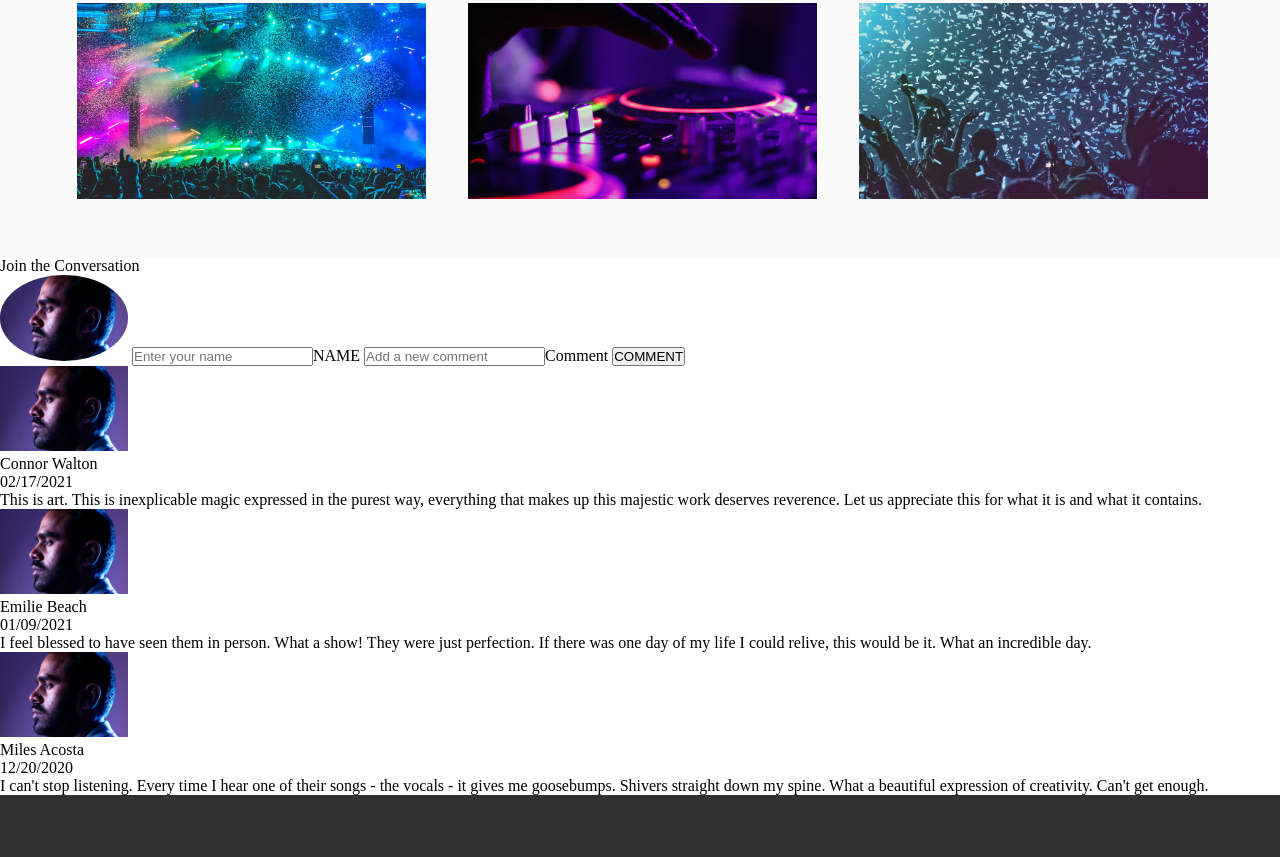
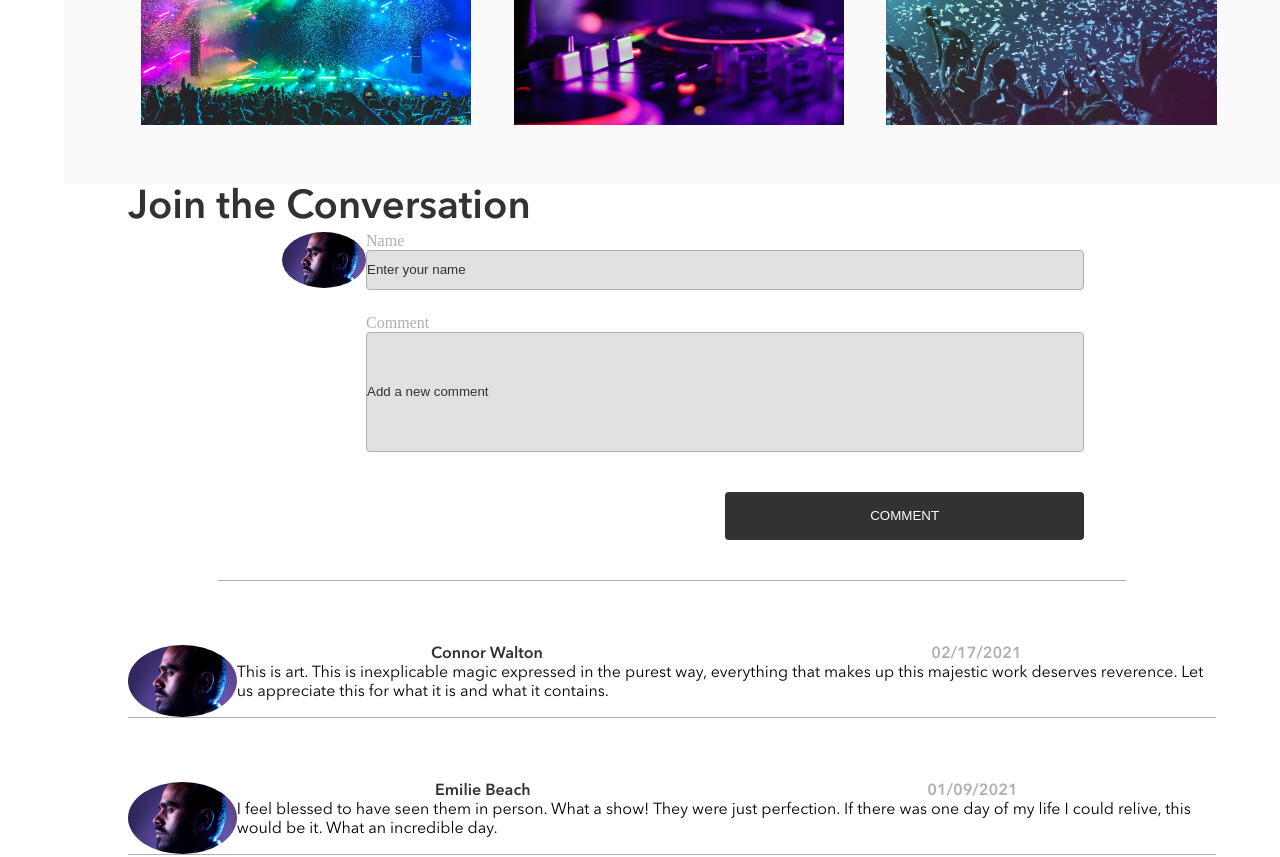
Before and after one commit to georgesworkspace/jianze-wu-bandsite, a plain HTML site: page index.html in a window 1280 px wide. Shown: the part 2733-3590 px from the top of the page. Drawn offline with Linux system fonts and the light colour scheme.

Commit message:
finished styling comment

```diff
--- a/index.html
+++ b/index.html
@@ -66,12 +66,23 @@
       <img class="gallery__image" src="./assets/Images/Photo-gallery-8.jpg" />
       <img class="gallery__image" src="./assets/Images/Photo-gallery-9.jpg" />
     </section>
-    <form>
-      <p class="form__title">Join the Conversation</p>
+    <p class="form__title">Join the Conversation</p>
+    <form class="form">
+
       <img class="form__image" src="./assets/Images/Mohan-muruge.jpg">
-      <label><input type="text" name="Name" placeholder="Enter your name">NAME</label>
-      <label><input type="text" name="Comment" placeholder="Add a new comment">Comment</label>
-      <button class="form__button">COMMENT</button>
+      <div class="form__content">
+        <div class="form__username-input">
+          <label class="form__name">Name<input type="text" name="Name" class="form__username"
+              placeholder="Enter your name"></label>
+        </div>
+        <div class="form__text-input">
+          <label class="form__text">Comment<input type="text" class="form__input-text" name="Comment"
+          placeholder="Add a new comment"></label>
+          <div class="form__button-box">
+          <button class="form__button">COMMENT</button>
+        </div>
+        </div>
+      </div>
     </form>
     <section class="comment-list">
 
--- a/scripts/index-page.js
+++ b/scripts/index-page.js
@@ -97,7 +97,7 @@ function displaycomments(comment){
 
 //create div for the whole comment
 const Comment=document.createElement("div");
-comment.className=("comment");
+Comment.className=("comment");
 //create div for comment context
 const commentContent=document.createElement("div");
 commentContent.className=("comment__content");
@@ -118,7 +118,7 @@ commentDate.className=("comment__date");
 commentDate.innerText=(comment.date);
 //create and fill text for the text
 const commentText=document.createElement("p");
-commentText.className=("comment_text");
+commentText.className=("comment__text");
 commentText.innerText=(comment.comment);
 //append date and username to div title
 commentTitle.appendChild(commentName);
--- a/styles/bio.scss
+++ b/styles/bio.scss
@@ -6,6 +6,12 @@
     @content;
   }
 }
+@mixin desktop{
+  @media(min-width:$desktop-break-point){
+    @content;
+  }
+}
+
 * {
   box-sizing: border-box;
   margin: 0;
@@ -41,7 +47,8 @@
       padding-left: 3rem;
     }
   }
-  &__hyperlink{
+
+  &__hyperlink {
     padding-top: 2vh;
     color: white;
     width: 50%;
@@ -51,10 +58,12 @@
       width: 13rem;
     }
   }
-  &__title{
-    width:100%;
-    height:auto;
+
+  &__title {
+    width: 100%;
+    height: auto;
   }
+
   &__item {
     font-family: Avenir Regular;
     font-weight: 400;
@@ -82,10 +91,12 @@
 //header section//
 .header {
   display: flex;
+
   &__picture {
     width: 100%;
     filter: brightness(60%);
   }
+
   &__text {
     position: absolute;
     color: white;
@@ -93,21 +104,25 @@
     font-weight: 600;
     padding-top: 11vh;
     padding-left: 5vh;
-    @include tablet{
-      top:45%;
-      right:60%;
-      font-size:2.5rem;
+
+    @include tablet {
+      top: 45%;
+      right: 60%;
+      font-size: 2.5rem;
 
 
     }
   }
 }
+
 //main section//
 .description {
   padding: 3vw;
-  @include tablet{
+
+  @include tablet {
     line-height: 22px;
   }
+
   &__title {
     margin: 0;
     font-weight: 600;
@@ -116,47 +131,56 @@
     font-weight: 400;
     color: #323232;
   }
+
   &__picture {
     max-width: 100%;
   }
+
   &__main-content--demi {
     font-size: 0.9rem;
     line-height: 22px;
     color: #323232;
     font-family: Avenir demi;
-    font-weight:400;
+    font-weight: 400;
   }
+
   &__main-content--title {
     font-size: 1.2rem;
     color: black;
-    padding:4vh 0;
+    padding: 4vh 0;
     font-family: Avenir regular;
   }
+
   &__main-content {
     font-family: Avenir regular;
     color: #323232;
     font-size: 0.85rem;
     line-height: 18px;
     padding-bottom: 5vh;
-   @include tablet{
-    padding:0 2vw;
-    display:flex;
+
+    @include tablet {
+      padding: 0 2vw;
+      display: flex;
     }
   }
 }
-  .main-content{
-  @include tablet{
-   display:flex;
-padding:3vw 0;
+
+.main-content {
+  @include tablet {
+    display: flex;
+    padding: 3vw 0;
     line-height: 22px;
   }
 }
+
 .gallery {
   background-color: #fafafa;
   padding: 3vw;
-  @include tablet{
-max-width:100%;
+
+  @include tablet {
+    max-width: 100%;
   }
+
   &__title {
     font-family: Avenir demi;
     font-size: 2.5rem;
@@ -165,70 +189,218 @@ max-width:100%;
     color: #323232;
 
   }
+
   &__image {
     width: 100%;
     margin-bottom: 2vh;
-    @include tablet{
-      display:inline-block;
-      width:29%;
-      margin-left:3vw;
+
+    @include tablet {
+      display: inline-block;
+      width: 29%;
+      margin-left: 3vw;
     }
   }
 }
+
 //form section
-.form__image{
-  width:10%;
+main{
+  padding-left:5vw;
+}
+.form {
+  display:flex;
 
+  padding-left:5vw;
+  border-bottom: 1px solid #afafaf;
+  padding-bottom:5vh;
+  @include desktop{
+  margin: 0 12vw;
+  }
+
+
+
+  &__image {
+    width: 10%;
+   height:15%;
     border-radius: 50%;
   }
+  &__username-input{
+
+    display:flex;
+    flex-direction: column;
+    justify-content: space-between;
+  }
+  &__username{
+   border-radius:4px;
+   height:5vh;
+   border:1px solid #afafaf;
+   background-color:#E1E1E1;
+   color:BLACK;
+   display:flex;
+   display:flex;
+   flex-direction: column;
+   justify-content: space-between;
+   flex-direction: column;
+   justify-content: space-between;
+   &::placeholder{
+    color:#323232;
+    text-align: 1% 1%
+
+   }
+  }
+  &__input-text{
+    border-radius:4px;
+    height:15vh;
+   border:1px solid #afafaf;
+   background-color:#E1E1E1;
+   color:#323232;
+   display:flex;
+   flex-direction: column;
+   justify-content: space-between;
+   &::placeholder{
+    color:#323232;
+    text-align:left start;
+   }
+  }
+
+
+  &__text-input{
+    display:flex;
+    flex-direction: column;
+    justify-content: space-between;
+
+
+  }
+  &__content{
+    display:flex;
+    flex-direction: column;
+    width:85%;
+    justify-content: space-between;
+
+
+  }
+  &__title{
+color:#323232;
+font-family: Avenir demi;
+font-size:5vh;
+@include desktop{
+  margin-left:5vw;
+}
+  }
+  &__name{
+    color:#afafaf;
+    display:flex;
+    flex-direction: column;
+    padding-bottom:3vh;
+
+  }
+  &__text{
+    color:#afafaf;
+    display:flex;
+    flex-direction: column;
+    padding-bottom:5vh;
+
+  }
+  &__button{
+    background-color: #323232;
+    color:white;
+    border:none;
+    height:6vh;
+    border-radius:4px;
+
+    width:50%;
+  }
+  &__button-box{
+    display: flex;
+    justify-content: end;
+  }
+}
+
+
+
+input{
+  text-align: left;
+  text-align: start;
+}
 //comment section
-.comment__image{
+.comment {
+  display:flex;
+  border-bottom: 1px solid #afafaf;
+  margin:5vw;
+&__image{
+  width: 10%;
+  border-radius: 50%;
+  height:12%;
+}
+&__title{
+  display:flex;
+  justify-content: space-around;
+}
+&__username{
+color:#323232;
+font-family: Avenir demi;
+}
+&__date{
+color:#afafaf;
+font-family:Avenir Demi;
+}
+&__text{
+  color:black;
+  font-family: Avenir regular;
+}
+}
 
-  width:10%;
- }
+
+
 //footer section
 .footer {
   background-color: #323232;
   width: 100%;
   color: white;
   line-height: 18px;
-  padding-left:5vw;
+  padding-left: 5vw;
 
   &__fb {
     margin-right: 15vw;
     height: 8vh;
-    @include tablet{
-      display:flex;
-      height:auto;
+
+    @include tablet {
+      display: flex;
+      height: auto;
       margin-right: 5vw;
     }
   }
+
   &__ins {
     margin-right: 15vw;
     height: 8vh;
-    @include tablet{
-      display:flex;
-      height:auto;
+
+    @include tablet {
+      display: flex;
+      height: auto;
       margin-right: 5vw;
     }
   }
+
   &__twi {
     height: 8vh;
-    @include tablet{
-      display:flex;
-      height:auto;
+
+    @include tablet {
+      display: flex;
+      height: auto;
       margin-right: 5vw;
     }
   }
-  &__social-media{
-    @include tablet{
-display:flex;
-height:auto;
+
+  &__social-media {
+    @include tablet {
+      display: flex;
+      height: auto;
       justify-content: space-evenly;
       text-align: start;
-padding-top:10vh;
+      padding-top: 10vh;
     }
   }
+
   &__contact {
     font-size: 1.5rem;
 
@@ -237,57 +409,65 @@ padding-top:10vh;
 
 
   }
-&__main{
-  @include tablet{
-    display:flex;
+
+  &__main {
+    @include tablet {
+      display: flex;
       justify-content: space-between;
 
     }
   }
+
   &__content {
     font-size: 1rem;
     font-family: Avenir regular;
   }
+
   &__content--bold {
     font-size: 1rem;
     font-family: Avenir demi;
     font-weight: 600;
-   padding:5vh 0;
-   @include tablet{
-    padding:0;
-    display:flex;
+    padding: 5vh 0;
+
+    @include tablet {
+      padding: 0;
+      display: flex;
       flex-direction: column;
       justify-content: space-evenly;
     }
   }
+
   &__bandname {
     padding-top: 15vh;
-    padding-bottom:3vh;
-    @include tablet{
-      padding:0
+    padding-bottom: 3vh;
 
+    @include tablet {
+      padding: 0
     }
   }
-  &__manage{
-    @include tablet{
-      padding:0;
-      display:flex;
+
+  &__manage {
+    @include tablet {
+      padding: 0;
+      display: flex;
       flex-direction: column;
       justify-content: space-evenly;
     }
   }
-  &__booking{
-    @include tablet{
-      padding:0;
-      display:flex;
+
+  &__booking {
+    @include tablet {
+      padding: 0;
+      display: flex;
       flex-direction: column;
       justify-content: space-evenly;
     }
   }
-  &__entertainment{
-    @include tablet{
-      padding:0;
-      display:flex;
+
+  &__entertainment {
+    @include tablet {
+      padding: 0;
+      display: flex;
       flex-direction: column;
       justify-content: space-evenly;
     }
```
Also changed, not shown: styles/bio.css, 1 other file. Lines whose indentation alone changed are shown as unchanged.
